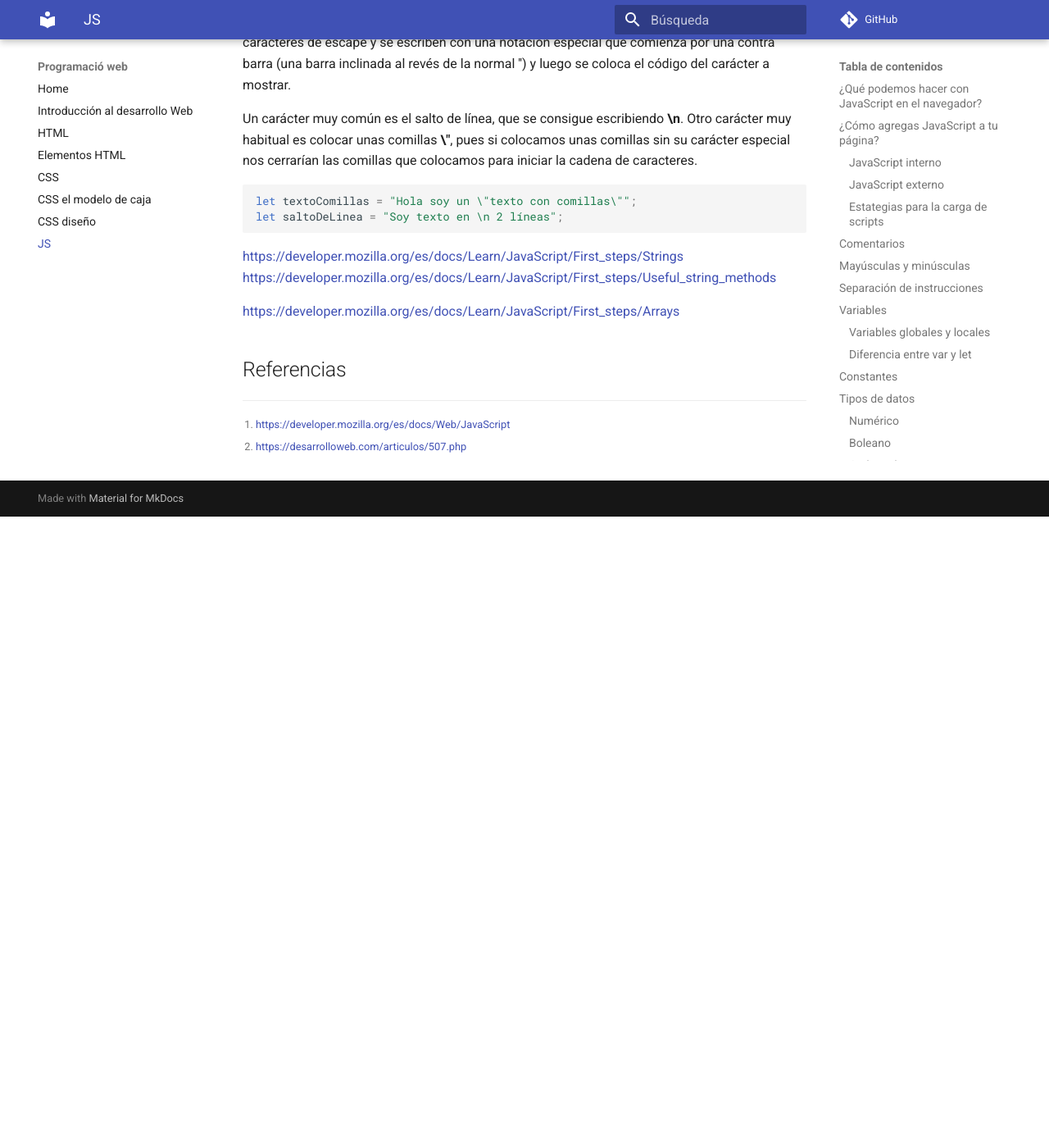
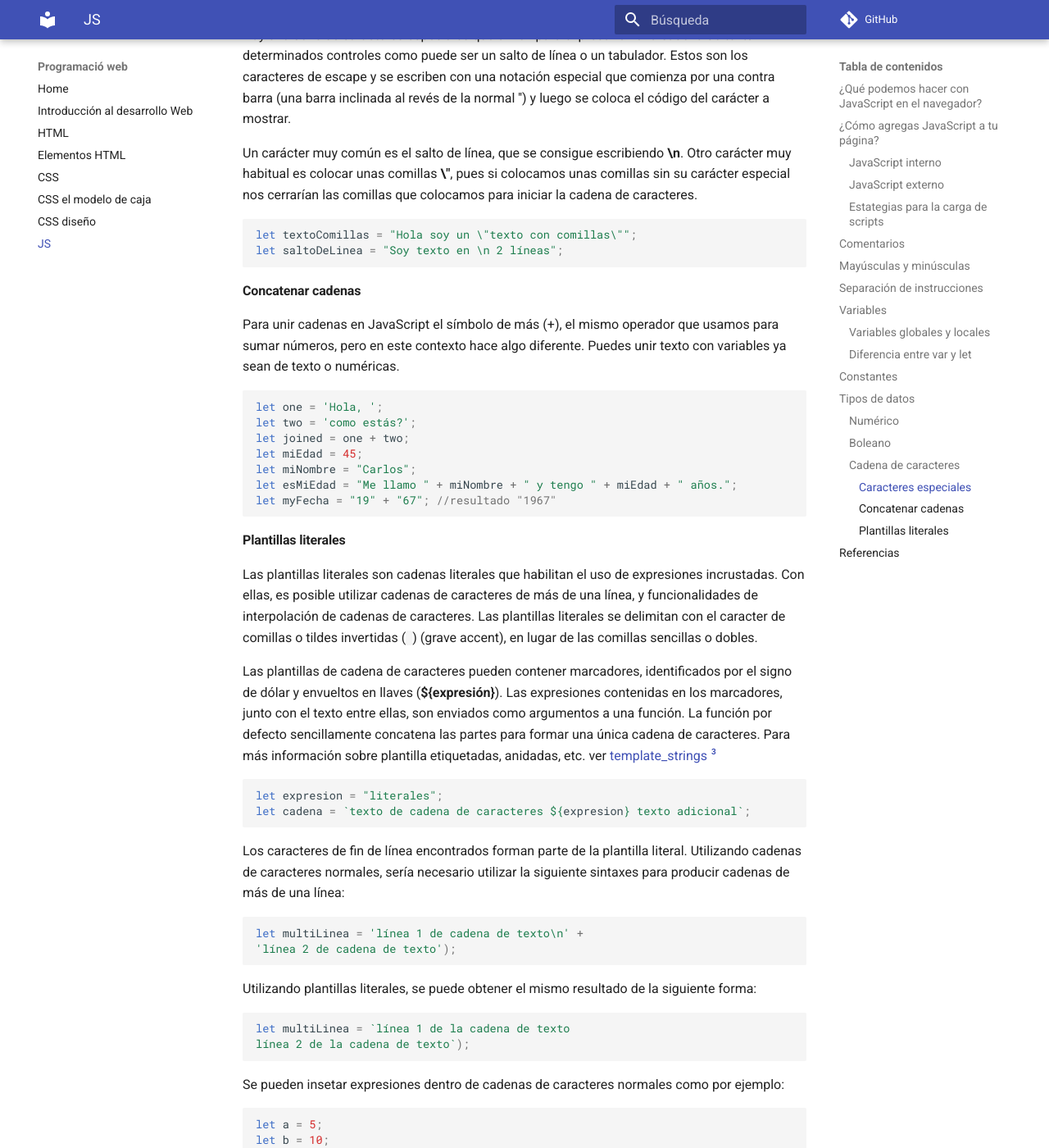
Before and after one commit to gss-mtig/web-mgeo, an MkDocs documentation site: the page built from docs/js.md, in a window 1280 px wide and 1400 px high, scrolled down 10683 px. Shown: the whole window at 82% size. Built offline with MkDocs 1.6.1 and Material for MkDocs 9.7.7, drawn with Linux system fonts in a browser that asks for light colours; comment, search, counter and statistics services are not loaded; before the commit the page ends 11313 px from its top, so only the background shows below that; some of the changed text lies outside the part shown.

Commit message:
WIP js strings

````diff
--- a/docs/js.md
+++ b/docs/js.md
@@ -339,6 +339,8 @@ Todo lo que se coloca entre comillas es tratado como una cadena de caracteres in
 let soyTexto = "500";
 let yoTambienTexto = "Hola soy un texto compuesto por 41 letras";
 ```
+
+#### Caracteres especiales
 
 Hay una serie de caracteres especiales que sirven para expresar en una cadena de texto determinados controles como puede ser un salto de línea o un tabulador. Estos son los caracteres de escape y se escriben con una notación especial que comienza por una contra barra (una barra inclinada al revés de la normal '') y luego se coloca el código del carácter a mostrar.
 
@@ -349,9 +351,57 @@ let textoComillas = "Hola soy un \"texto con comillas\"";
 let saltoDeLinea = "Soy texto en \n 2 líneas";
 ```
 
+#### Concatenar cadenas
 
-https://developer.mozilla.org/es/docs/Learn/JavaScript/First_steps/Strings
-https://developer.mozilla.org/es/docs/Learn/JavaScript/First_steps/Useful_string_methods
+Para unir cadenas en JavaScript el símbolo de más (+), el mismo operador que usamos para sumar números, pero en este contexto hace algo diferente. Puedes unir texto con variables ya sean de texto o numéricas.
+
+``` js
+let one = 'Hola, ';
+let two = 'como estás?';
+let joined = one + two;
+let miEdad = 45;
+let miNombre = "Carlos";
+let esMiEdad = "Me llamo " + miNombre + " y tengo " + miEdad + " años.";
+let myFecha = "19" + "67"; //resultado "1967"
+```
+
+#### Plantillas literales
+
+Las plantillas literales son cadenas literales que habilitan el uso de expresiones incrustadas. Con ellas, es posible utilizar cadenas de caracteres de más de una línea, y funcionalidades de interpolación de cadenas de caracteres. Las plantillas literales se delimitan con el caracter de comillas o tildes invertidas (` `) (grave accent), en lugar de las comillas sencillas o dobles.
+
+Las plantillas de cadena de caracteres pueden contener marcadores, identificados por el signo de dólar y envueltos en llaves (**${expresión}**). Las expresiones contenidas en los marcadores, junto con el texto entre ellas, son enviados como argumentos a una función. La función por defecto sencillamente concatena las partes para formar una única cadena de caracteres. Para más información sobre plantilla etiquetadas, anidadas, etc. ver [template_strings](https://developer.mozilla.org/es/docs/Web/JavaScript/Referencia/template_strings) [^3]
+
+``` js
+let expresion = "literales";
+let cadena = `texto de cadena de caracteres ${expresion} texto adicional`;
+```
+
+Los caracteres de fin de línea encontrados forman parte de la plantilla literal. Utilizando cadenas de caracteres normales, sería necesario utilizar la siguiente sintaxes para producir cadenas de más de una línea:
+
+``` js
+let multiLinea = 'línea 1 de cadena de texto\n' +
+'línea 2 de cadena de texto');
+```
+
+Utilizando plantillas literales, se puede obtener el mismo resultado de la siguiente forma:
+
+``` js
+let multiLinea = `línea 1 de la cadena de texto
+línea 2 de la cadena de texto`);
+```
+
+Se pueden insetar expresiones dentro de cadenas de caracteres normales como por ejemplo:
+
+``` js
+let a = 5;
+let b = 10;
+let repuesta = `Quince es ${a + b} y
+no ${2 * a + b}.`;
+```
+
+En lineas generales es recomentable usar plantillas literales en lugar de la concatenación de cadenas de caracteres.
+
+
 
 https://developer.mozilla.org/es/docs/Learn/JavaScript/First_steps/Arrays
 
@@ -359,3 +409,4 @@ https://developer.mozilla.org/es/docs/Learn/JavaScript/First_steps/Arrays
 
 [^1]: https://developer.mozilla.org/es/docs/Web/JavaScript
 [^2]: https://desarrolloweb.com/articulos/507.php
+[^3]: https://developer.mozilla.org/es/docs/Web/JavaScript/Referencia/template_strings
--- /dev/null
+++ b/docs/js_objetos.md
@@ -0,0 +1,5 @@
+
+
+
+
+https://developer.mozilla.org/es/docs/Learn/JavaScript/First_steps/Useful_string_methods
````
Also changed, not shown: other parts of docs/js.md (+1 -1 lines).
